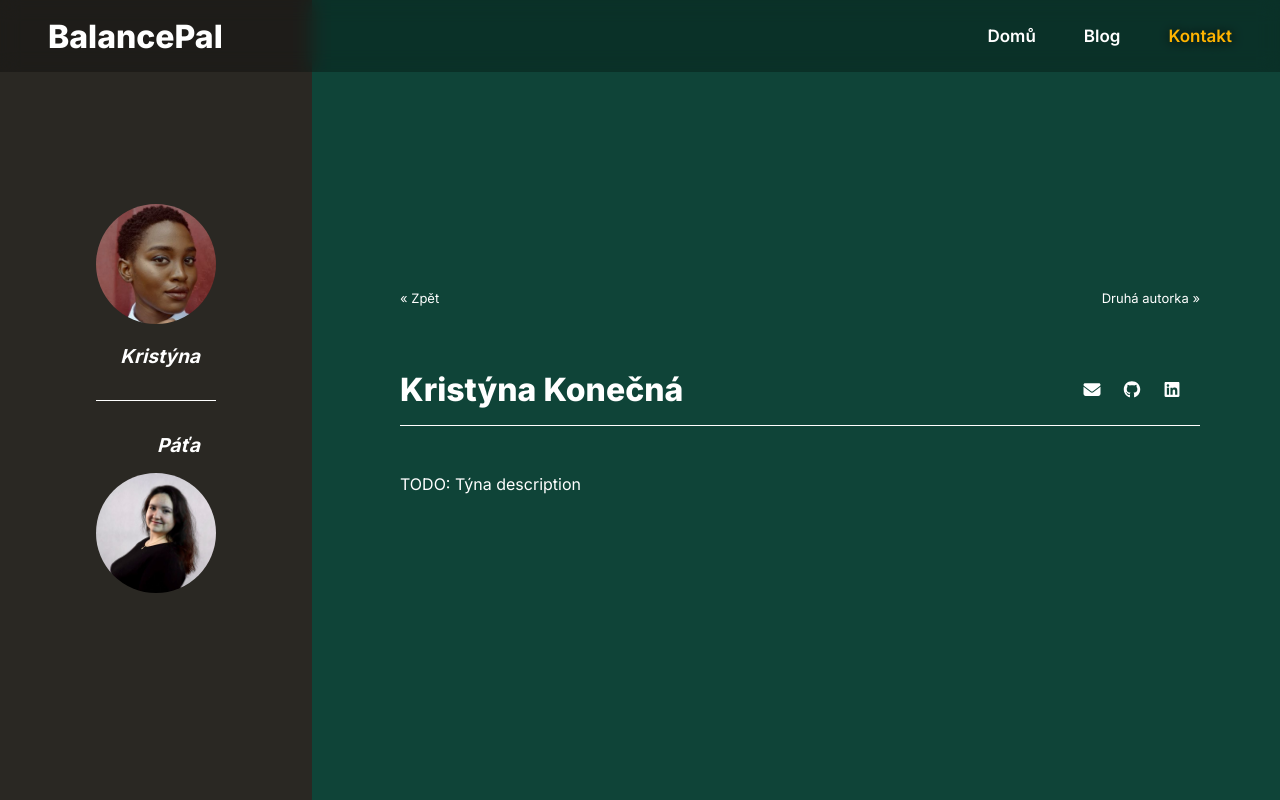
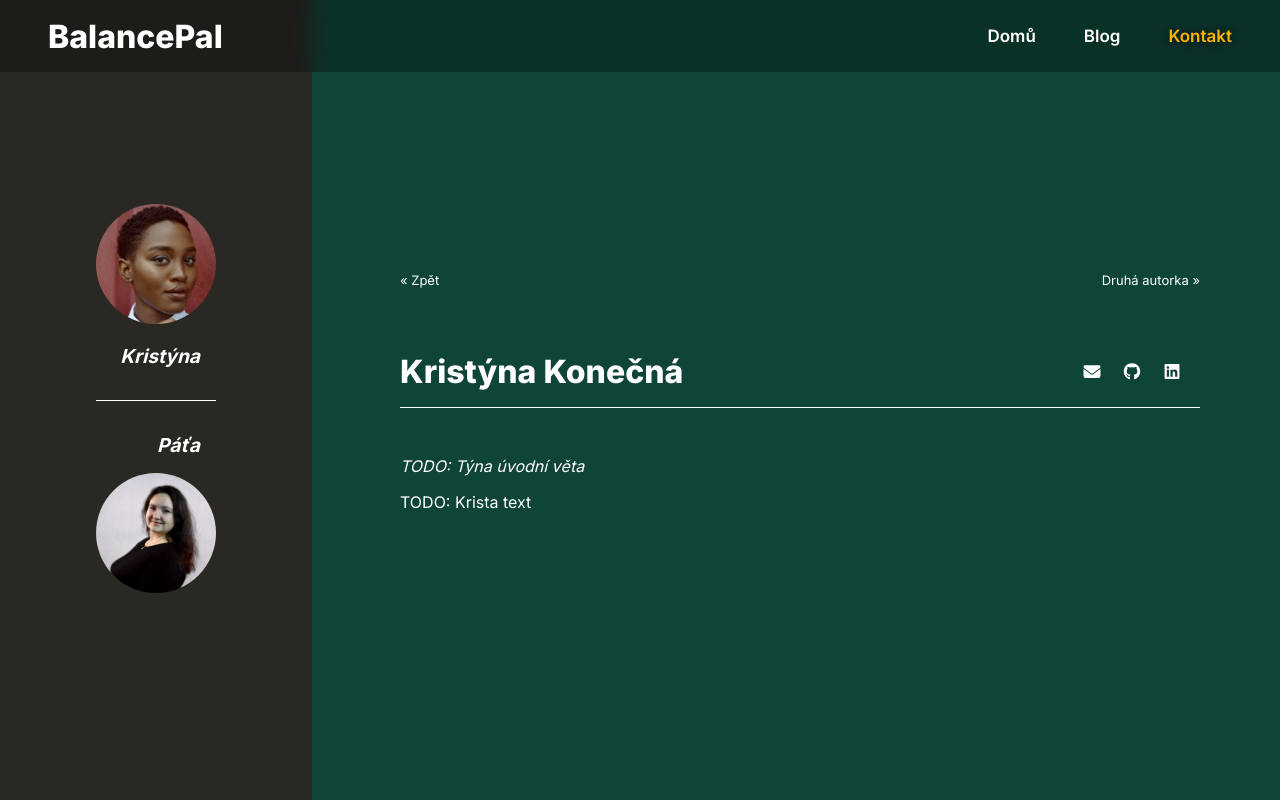
Before and after one commit to Kaykay-nova/balance-pal, a Next.js app: page /contact/kristyna in a window 1280 px wide. Shown: the top 800 px of the page. Built offline with nearby package versions, Linux system fonts and the light colour scheme.

Commit message:
Doplnění kontaktních údajů Páťa - odkazy, popis

```diff
--- a/src/app/contact/[name]/page.jsx
+++ b/src/app/contact/[name]/page.jsx
@@ -9,13 +9,23 @@ import { faEnvelope } from '@fortawesome/free-solid-svg-icons';
 const contacts = {
   kristyna: {
     title: 'Kristýna Konečná',
-    description: 'TODO: Týna description',
+    descriptionTitle: 'TODO: Týna úvodní věta',
+    descriptionText: 'TODO: Krista text',
     link: '/contact/patricie',
+    github: 'https://github.com/Kaykay-nova',
+    linkedin: 'https://linkedin.com/in/kristýna-konečná-590292290',
+    email: 'mailto:#',
   },
   patricie: {
     title: 'Patricie Vyhlídalová',
-    description: 'TODO: Paty description',
+    descriptionTitle:
+      'Předchozí práce mě naučily pečlivosti, trpělivosti a schopnosti pracovat na týmových i samostatných projektech.',
+    descriptionText:
+      'O obor IT se zajímám druhým rokem. Účastnila jsem se několika jednodenních a dvoudenních kurzů v rámci Czechitas, jako jsou Poznej Salesforce, Úvod do programování 1 a 2: Python, nebo Test it - testování v praxi. Na podzim roku 2023 jsem se rozhodla zaměřit na frontend, a proto jsem absolvovala semestrální kurz JavaScript 1, po kterém následovala Digitální Akademie: WEB, kterou jsem úspěšně dokončila v červnu 2024. I když vím, že to bude vyžadovat ještě spoustu času, chci se do budoucna zaměřit na full-stack vývoj.',
     link: '/contact/kristyna',
+    github: 'https://github.com/Pattiev97',
+    linkedin: 'https://linkedin.com/in/patricie-vyhlidalova',
+    email: 'mailto:patina.vy@gmail.com',
   },
 };
 
@@ -45,10 +55,7 @@ const ContactDetail = () => {
           <Link href="/contact/patricie" className="contact__person">
             <div className="contact__person--card paty">
               <h3 className="contact__paty">Páťa</h3>
-              <img
-                src="/img/patricie-vyhlidalova.jpg"
-                alt="Foto Páťa"
-              />
+              <img src="/img/patricie-vyhlidalova.jpg" alt="Foto Páťa" />
             </div>
           </Link>
         </aside>
@@ -65,19 +72,34 @@ const ContactDetail = () => {
             <h1>{contact.title}</h1>
             <div className="contact__social">
               <div className="footer__social-icons">
-                <Link href="mailto:#" target="_blank" className="footer__icon">
+                <Link
+                  href={`${contact.email}`}
+                  target="_blank"
+                  className="footer__icon"
+                >
                   <FontAwesomeIcon className="footer__icon" icon={faEnvelope} />
                 </Link>
-                <Link href="#" target="_blank" className="footer__icon">
+                <Link
+                  href={`${contact.github}`}
+                  target="_blank"
+                  className="footer__icon"
+                >
                   <FontAwesomeIcon className="footer__icon" icon={faGithub} />
                 </Link>
-                <Link href="#" target="_blank" className="footer__icon">
+                <Link
+                  href={`${contact.linkedin}`}
+                  target="_blank"
+                  className="footer__icon"
+                >
                   <FontAwesomeIcon className="footer__icon" icon={faLinkedin} />
                 </Link>
               </div>
             </div>
           </div>
-          <p>{contact.description}</p>
+          <p>
+            <em>{contact.descriptionTitle}</em>
+          </p>
+          <p>{contact.descriptionText}</p>
         </div>
       </div>
     </main>
--- a/src/app/lib/components/Footer/index.jsx
+++ b/src/app/lib/components/Footer/index.jsx
@@ -19,53 +19,43 @@ export function Footer() {
                   target="_blank"
                   className="footer__icon"
                 >
-                  <FontAwesomeIcon
-                    className="footer__icon"
-                    icon={faGithub}
-                  />
+                  <FontAwesomeIcon className="footer__icon" icon={faGithub} />
                 </Link>
                 <Link
                   href="https://linkedin.com/in/kristýna-konečná-590292290"
                   target="_blank"
                   className="footer__icon"
                 >
-                  <FontAwesomeIcon
-                    className="footer__icon"
-                    icon={faLinkedin}
-                  />
+                  <FontAwesomeIcon className="footer__icon" icon={faLinkedin} />
                 </Link>
               </div>
             </div>
             <div className="footer__social">
               <p className="footer__social-name">Páťa</p>
               <div className="footer__social-icons">
-                <Link href="#" target="_blank" className="footer__icon">
-                  <FontAwesomeIcon
-                    className="footer__icon"
-                    icon={faGithub}
-                  />
+                <Link
+                  href="https://github.com/Pattiev97"
+                  target="_blank"
+                  className="footer__icon"
+                >
+                  <FontAwesomeIcon className="footer__icon" icon={faGithub} />
                 </Link>
-                <Link href="#" target="_blank" className="footer__icon">
-                  <FontAwesomeIcon
-                    className="footer__icon"
-                    icon={faLinkedin}
-                  />
+                <Link
+                  href="https://linkedin.com/in/patricie-vyhlidalova"
+                  target="_blank"
+                  className="footer__icon"
+                >
+                  <FontAwesomeIcon className="footer__icon" icon={faLinkedin} />
                 </Link>
               </div>
             </div>
           </div>
         </div>
         <div className="footer__nav-photo">
-          <Link
-            className="footer__photo footer__photo--quiz"
-            href="/"
-          >
+          <Link className="footer__photo footer__photo--quiz" href="/">
             Kvíz
           </Link>
-          <Link
-            className="footer__photo footer__photo--blog"
-            href="/blog"
-          >
+          <Link className="footer__photo footer__photo--blog" href="/blog">
             Tipy
           </Link>
         </div>
```
